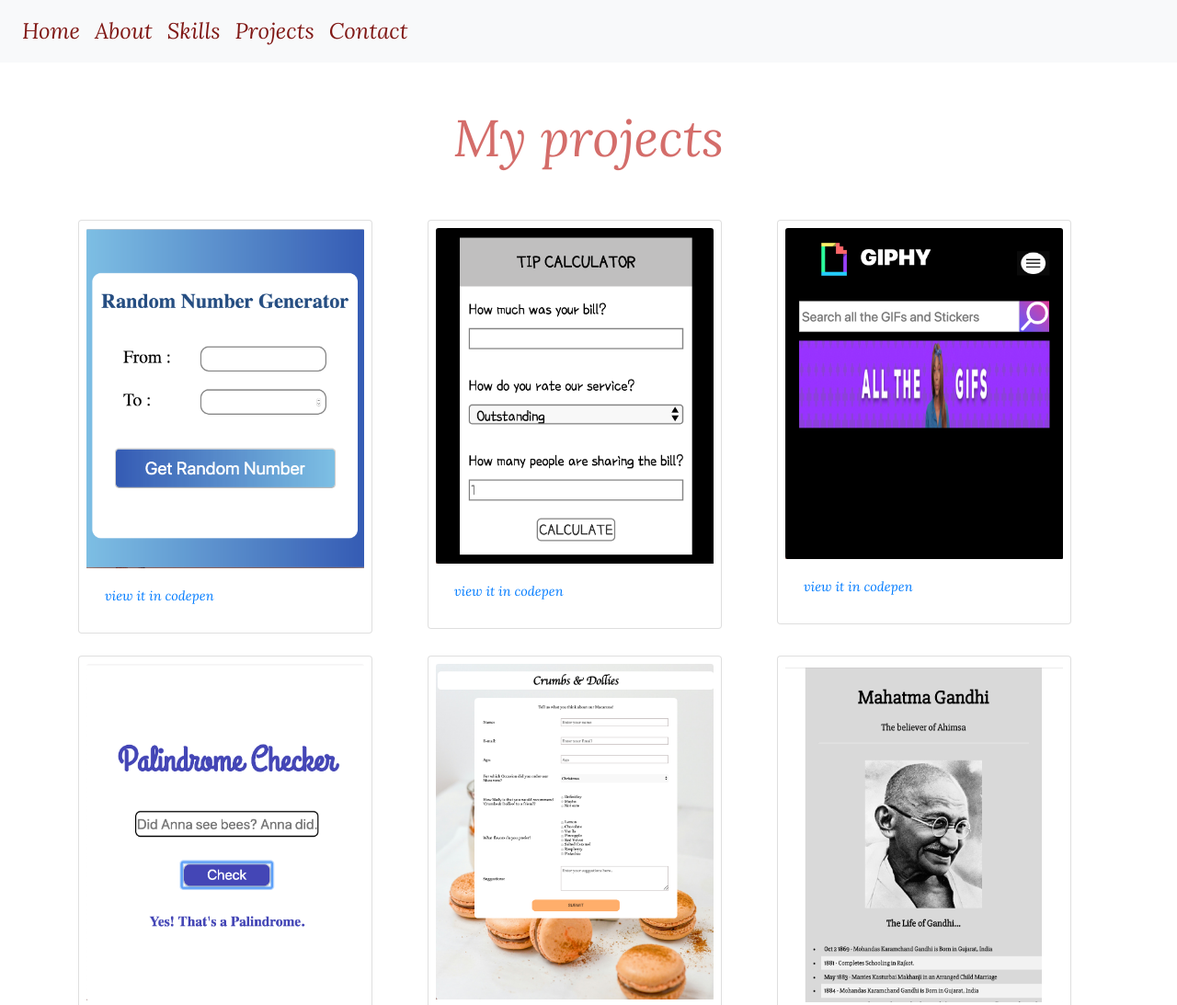
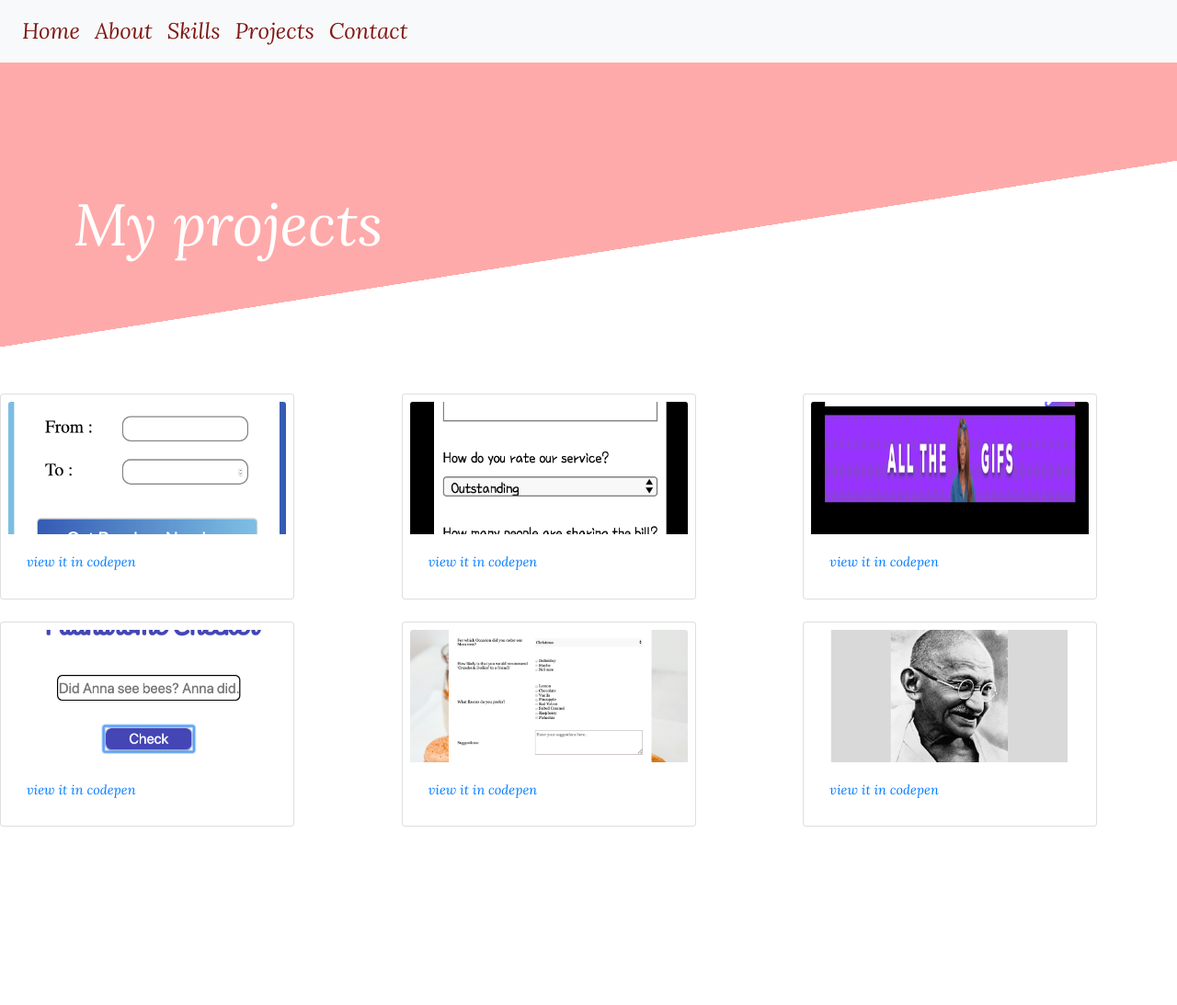
Before and after one commit to annlinros/Sample-Portfolio, a plain HTML site: page projects.html in a window 1280 px wide. Shown: the top 1093 px of the page at 92% size. After the commit the page ends 923 px from the top, so only its background shows below. Drawn offline with nearby package versions, Linux system fonts and the light colour scheme.

Commit message:
second commit

```diff
--- a/projects.html
+++ b/projects.html
@@ -42,8 +42,10 @@
 
     <!-- PROJECTS -->
 
-<div class="container">
-    <h4 class="text-center py-5 display-4">My projects</h4>
+<div>
+    <div class="skewed d-flex align-items-center">
+        <h4>My projects</h4>
+    </div>
     <div class="row projects">
         <div class="col-md-6 col-lg-4">
             <div class="card">
--- a/style.css
+++ b/style.css
@@ -1,9 +1,9 @@
 body{
     font-family: 'Lora', serif;
     font-size: 62.5%;
-    background: #ffffff;
-    color: #D46D6A;
+    color: #ffffff;
     height: 100vh;
+    margin: none;
 }
 .nav-text{
     color:#801815;
@@ -13,11 +13,12 @@ body{
     color: rgba(128, 24, 21, .8);
 }
 .home{
-    padding-left: 10rem;
+    padding-left: 9rem;
 }
 h1{
     font-family: 'Playfair Display', serif;
     font-size: 7rem;
+    color: #D46A6A;
 }
 .caption{
     font-family: 'Lora', serif;
@@ -37,22 +38,38 @@ h1{
 /* skills */
 
 .skills-sub >*{
-    padding-bottom:2rem ;
+    padding-bottom:1rem ;
 }
 
 /* projects */
 .projects > * {
-  padding-bottom: 1.5rem;
+    padding-bottom: 1.5rem;
 }
 .card{
     width:20rem;
     padding: .5rem;
 }
+.card-img-top {
+    width: 100%;
+    height: 18vh;
+    object-fit: cover;
+}
 .card-link{
     font-size: .9rem;
 }
-
-
+#projects{
+    margin-bottom: 25rem;
+}
+/* SKEWED */
+.skewed{
+    height: 45vh;
+    width: 100vw;
+    background: linear-gradient(-189deg, #FFAAAA 55%, #fff 30%);
+}
+.skewed h4{
+    padding-left: 5rem;
+    font-size: 4rem;
+}
 /* MQ */
 
 @media (max-width:41.4em){
```
Also changed, not shown: about.html (+4 -3 lines), contact.html (+4 -3 lines), skills.html (+4 -2 lines).
